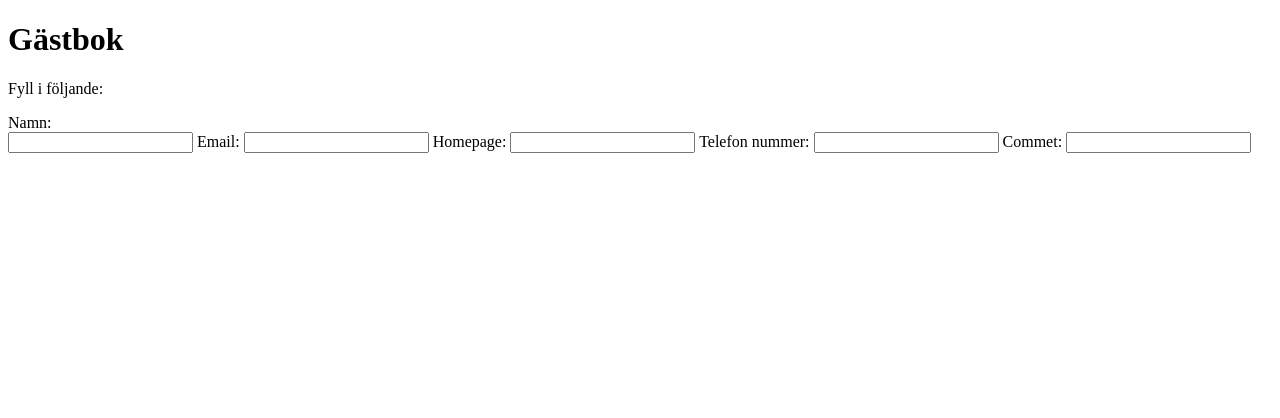
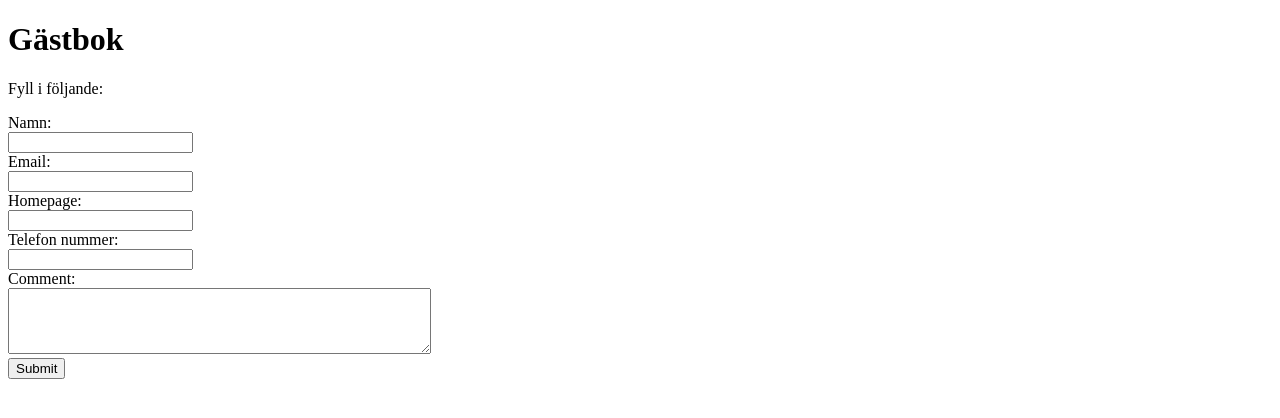
Before and after one commit to edu-janjac/Gastbok, a Python web app: template templates/index.html in a window 1280 px wide. Shown: the top 418 px of the page. Run offline with Jinja, Linux system fonts and the light colour scheme; the template is opened without the code that fills it, so the values that code supplies are empty.

Commit message:
från förra lektionen
glömde commita

```diff
--- a/templates/index.html
+++ b/templates/index.html
@@ -10,15 +10,16 @@
     <p>Fyll i följande:</p>
     <form action="">
         <label for="name">Namn:</label><br>
-        <input type="text">
-        <label for="email">Email:</label>
-        <input type="email">
-        <label for="hpage">Homepage:</label>
-        <input type="text">
-        <label for="tele">Telefon nummer:</label>
-        <input type="number">
-        <label for="comm">Commet:</label>
-        <input type="text">
+        <input type="text"><br>
+        <label for="email">Email:</label><br>
+        <input type="email"><br>
+        <label for="hpage">Homepage:</label><br>
+        <input type="text"><br>
+        <label for="tele">Telefon nummer:</label><br>
+        <input type="number"><br>
+        <label for="comm">Comment:</label><br>
+        <textarea name="comment" id="comment" rows="4" cols="50"></textarea><br>
+        <input type="button" value="Submit">
     </form>
 </body>
 </html>
```
